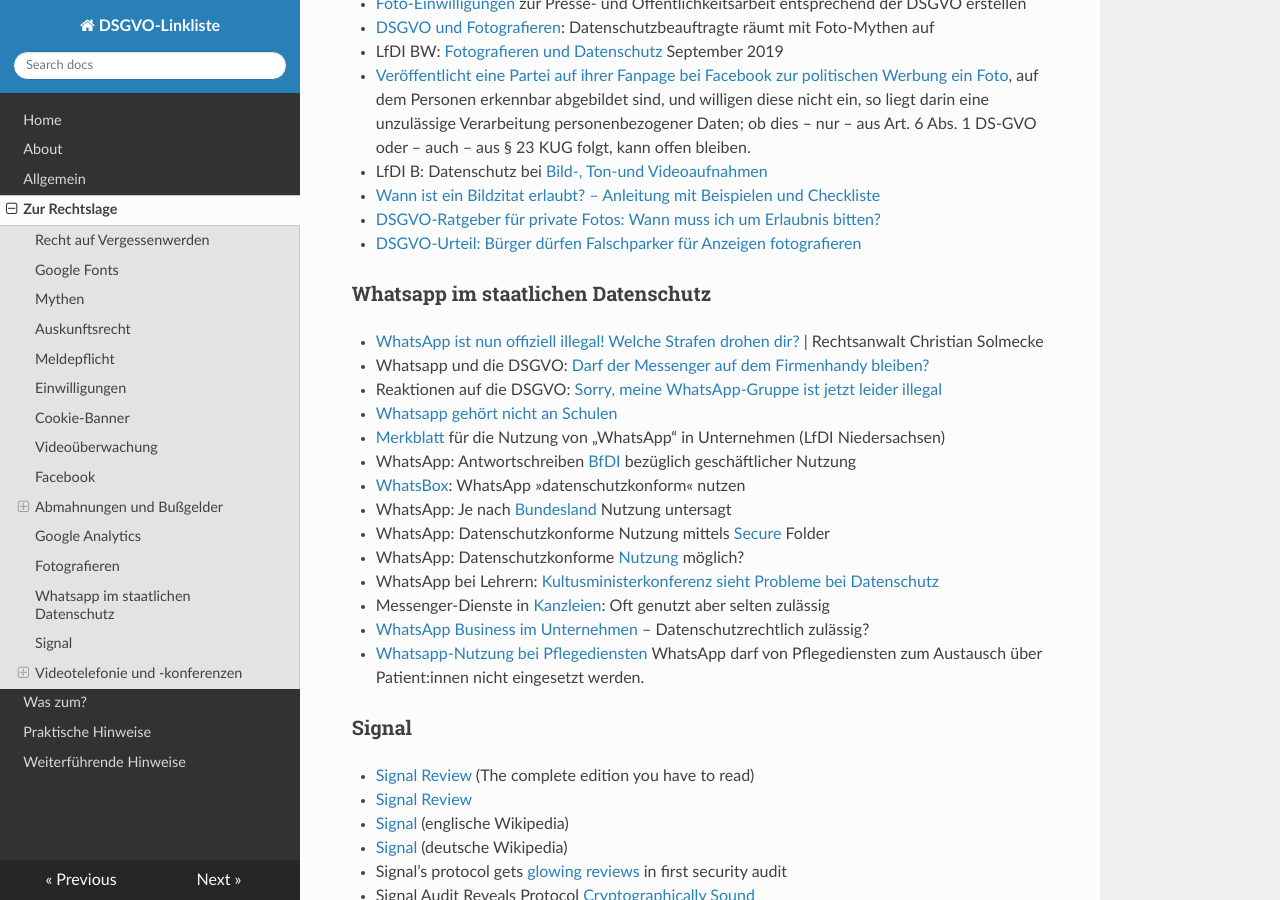
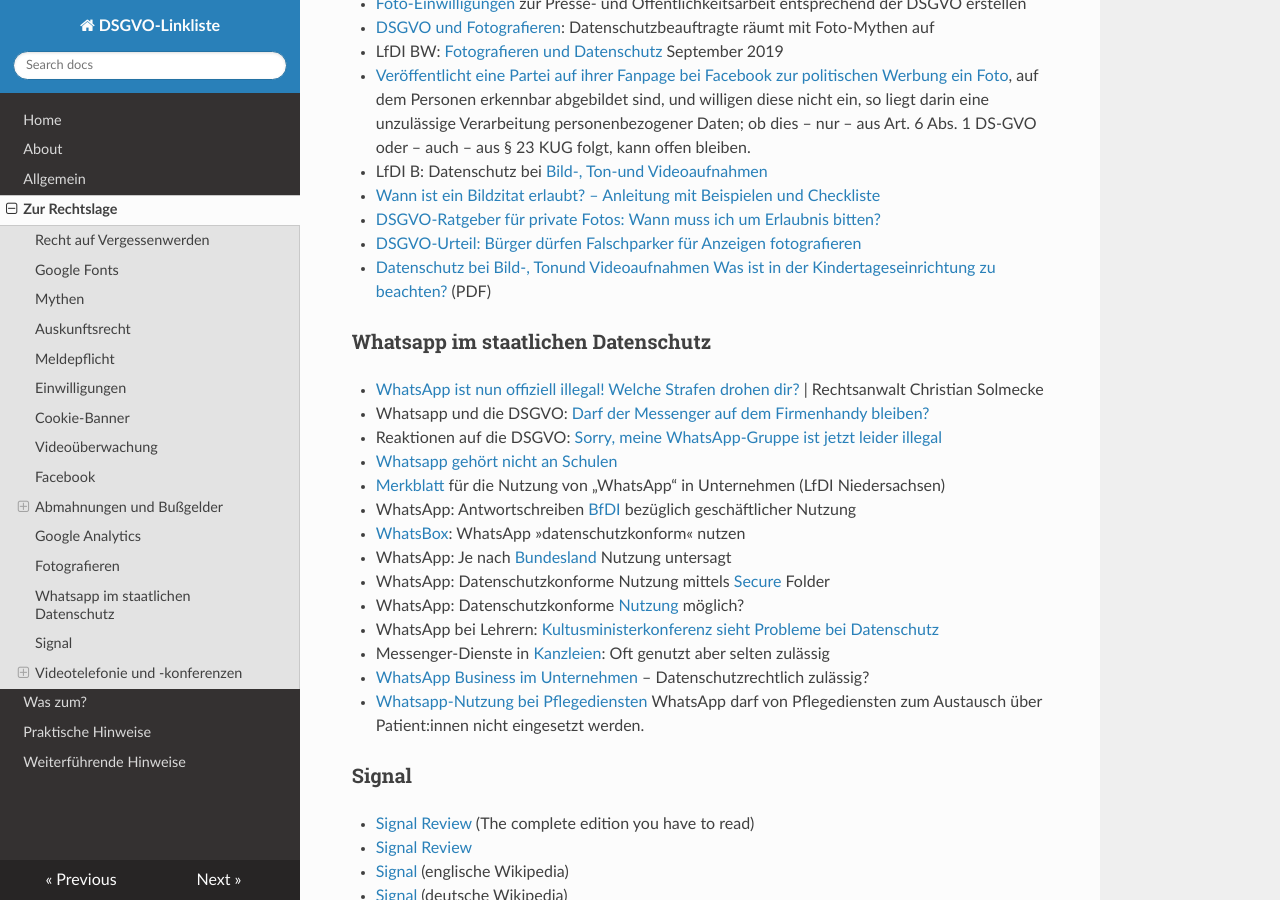
Before and after one commit to jrselzer/DSGVO-Linkliste, an MkDocs documentation site: the page built from docs/Zur_Rechtslage.md, in a window 1280 px wide and 900 px high, scrolled down 9223 px. Built offline with MkDocs 1.6.1, drawn with Linux system fonts in a browser that asks for light colours; nearby versions of some CDN libraries.

Commit message:
Update Zur_Rechtslage.md

```diff
--- a/docs/Zur_Rechtslage.md
+++ b/docs/Zur_Rechtslage.md
@@ -260,6 +260,7 @@
 * [Wann ist ein Bildzitat erlaubt? – Anleitung mit Beispielen und Checkliste](https://drschwenke.de/wann-ist-ein-bildzitat-erlaubt-anleitung-mit-beispielen-und-checkliste/)
 * [DSGVO-Ratgeber für private Fotos: Wann muss ich um Erlaubnis bitten?](https://www.heise.de/ratgeber/Private-Fotos-Wann-muss-ich-um-Erlaubnis-bitten-7324852.html)
 * [DSGVO-Urteil: Bürger dürfen Falschparker für Anzeigen fotografieren](https://www.heise.de/news/DSGVO-Urteil-Buerger-duerfen-Falschparker-zum-Anzeigen-fotografieren-7328875.html)
+* [Datenschutz bei Bild-, Tonund Videoaufnahmen Was ist in der Kindertageseinrichtung zu beachten?](https://www.datenschutz-berlin.de/fileadmin/user_upload/pdf/publikationen/informationsmaterialien/2020-BlnBDI-Datenschutz_Bild_Ton_Video.pdf) (PDF)
 
 ### Whatsapp im staatlichen Datenschutz
 * [WhatsApp ist nun offiziell illegal! Welche Strafen drohen dir?](https://www.youtube.com/watch?v=hcSjM3g4n-0) | Rechtsanwalt Christian Solmecke
```
